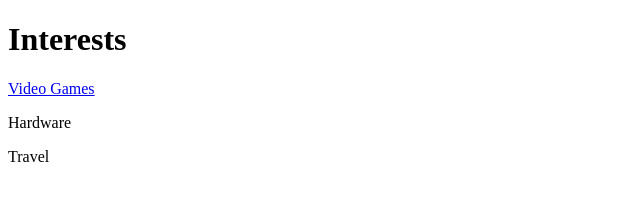
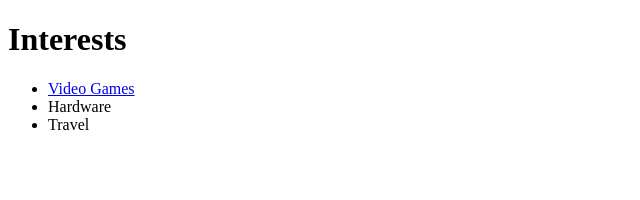
Before and after one commit to L3n0P4l3n0/html-portfolio, a plain HTML site: page public/interests.html in a window 1280 px wide. Shown: the whole page, without its empty margins (0-640 px from the left). Drawn offline with Linux system fonts and the light colour scheme.

Commit message:
Add files via upload

```diff
--- a/public/interests.html
+++ b/public/interests.html
@@ -3,8 +3,16 @@
   <head></head>
   <body>
     <h1>Interests</h1>
-    <a href="https://psnprofiles.com/WenQue">Video Games</a>
-    <p>Hardware</p>
-    <p>Travel</p>
+    <ul>
+      <li>
+        <a href="https://psnprofiles.com/WenQue">Video Games</a>
+      </li>
+      <li>
+        Hardware
+      </li>
+      <li>
+        Travel
+      </li>
+    </ul>
   </body>
 </html>
```
